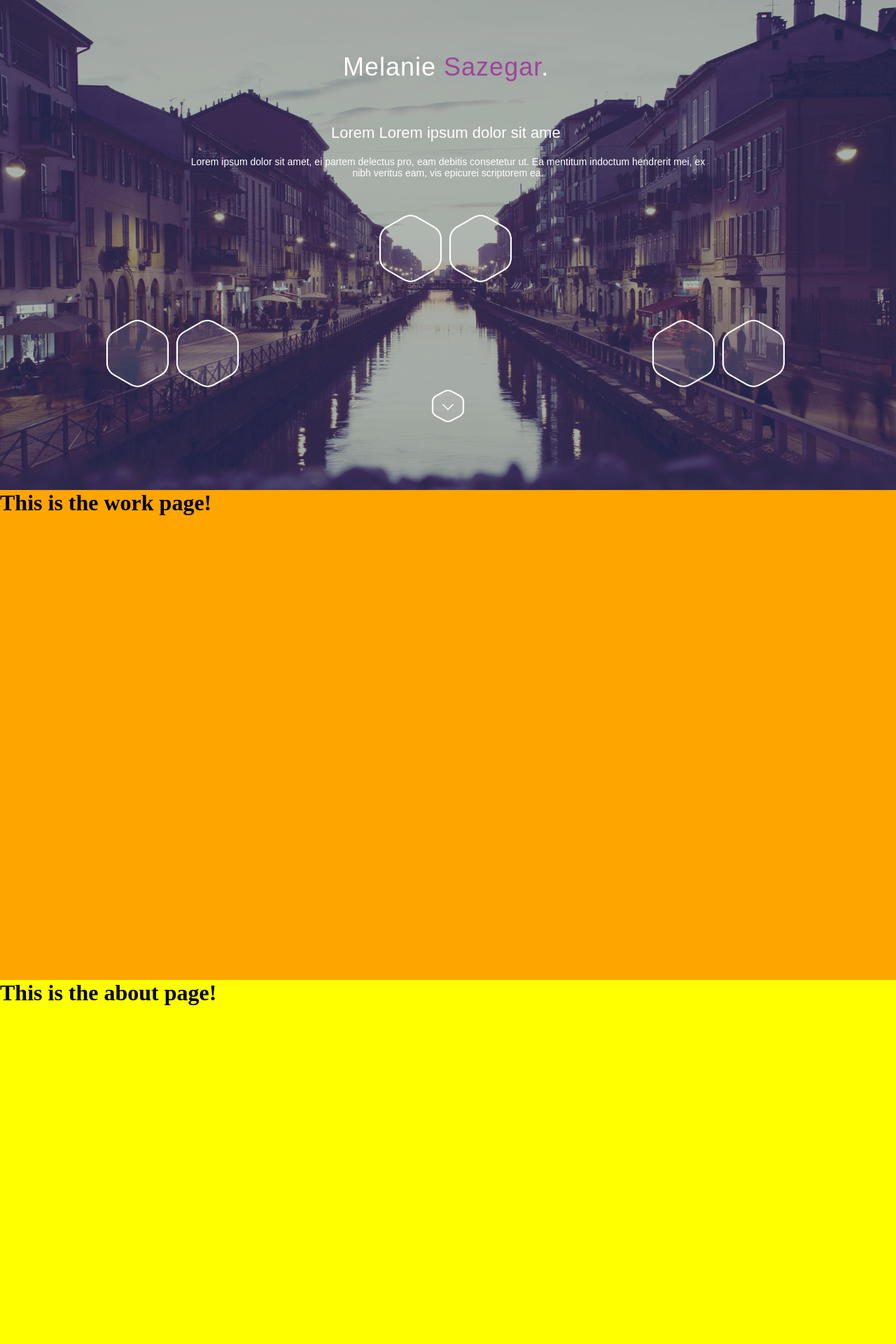
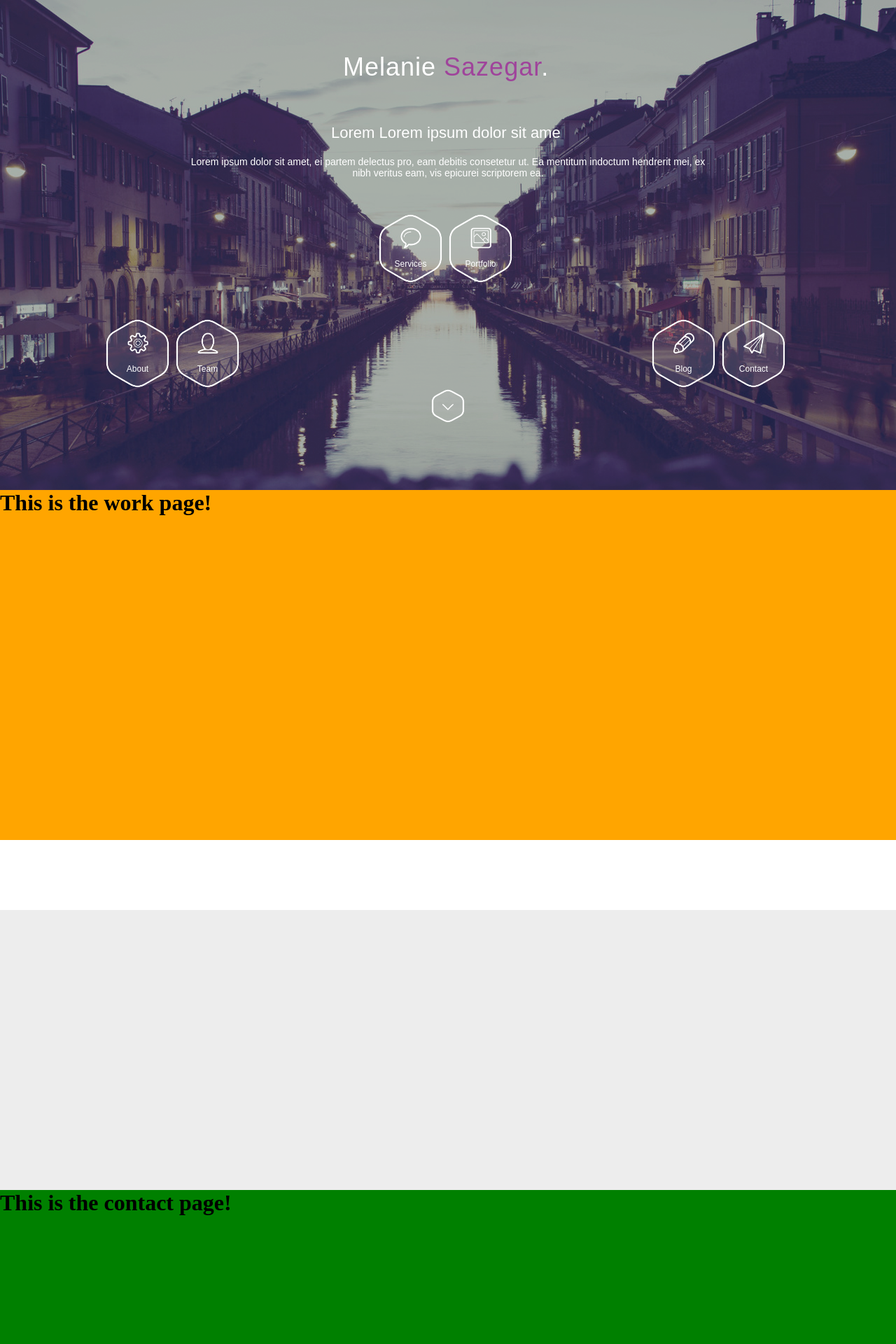
Before and after one commit to msaz/practice, a PHP site: page / in a window 1280 px wide. Shown: the top 1920 px of the page at 70% size. Run offline with PHP 8.4, Linux system fonts and the light colour scheme.

Commit message:
Finished bubbles, added about background colors

```diff
--- a/about.php
+++ b/about.php
@@ -6,4 +6,9 @@
  * Time: 5:25 PM
  */
 ?>
-<h1>This is the about page!</h1>
+<div class="about-top">
+
+</div>
+<div class="about-bottom">
+
+</div>
--- a/css/main.css
+++ b/css/main.css
@@ -4,7 +4,7 @@
 }
 
 .page-div {
-    min-height: 700px;
+    min-height: 500px;
     width: 100%;
 }
 
@@ -12,14 +12,11 @@
     background-image: url("../images/homepage-background.png");
     background-size: cover;
     background-repeat: no-repeat;
+    height: 700px;
 }
 
 #work {
     background-color: orange;
-}
-
-#about {
-    background-color: yellow;
 }
 
 #contact {
@@ -105,3 +102,33 @@
     width: 100%;
     height: 100%;
 }
+
+.bubble-icon {
+    height: 30%;
+    width: 30%;
+    display: block;
+    margin: 0 auto;
+    padding-right: 7px;
+    padding-top: 20px;
+}
+
+.bubble-text {
+    color: white;
+    font-family: sans-serif;
+    font-size: 12px;
+    text-align: center;
+    padding-top: 15px;
+    padding-right: 7px;
+}
+
+.about-top {
+    background-color: white;
+    height: 100px;
+    width: 100%;
+}
+
+.about-bottom {
+    background-color: #EDEDED;
+    height: 400px;
+    width: 100%;
+}
--- a/home.php
+++ b/home.php
@@ -7,32 +7,62 @@
  */
 ?>
 <div class="header">Melanie <span class="purple">Sazegar</span>.</div>
-
 <div class="home-text">
     <p class="title">
         Lorem Lorem ipsum dolor sit ame
     </p>
-
     <p class="text">
         Lorem ipsum dolor sit amet, ei partem delectus pro, eam debitis consetetur ut.
         Ea mentitum indoctum hendrerit mei, ex nibh veritus eam, vis epicurei scriptorem ea.
     </p>
+    <div class="bubble-container-center">
+        <a href="#work">
+            <div class="bubble services-bubble">
+                <img class="bubble-icon" src="images/services-icon.png"/>
 
-    <div class="bubble-container-center">
-        <div class="bubble"></div>
-        <div class="bubble"></div>
+                <p class="bubble-text">Services</p>
+            </div>
+        </a>
+        <a href="#work">
+            <div class="bubble">
+                <img class="bubble-icon" src="images/portfolio-icon.png"/>
+
+                <p class="bubble-text">Portfolio</p>
+            </div>
+        </a>
     </div>
+    <div class="bubble-container-left">
+        <a href="#about">
+            <div class="bubble">
+                <img class="bubble-icon" src="images/about-icon.png"/>
 
-    <div class="bubble-container-left">
-        <div class="bubble"></div>
-        <div class="bubble"></div>
+                <p class="bubble-text">About</p>
+            </div>
+        </a>
+        <a href="#about">
+            <div class="bubble">
+                <img class="bubble-icon" src="images/team-icon.png"/>
+
+                <p class="bubble-text">Team</p>
+            </div>
+        </a>
     </div>
+    <div class="bubble-container-right">
+        <a href="#contact">
+            <div class="bubble">
+                <img class="bubble-icon" src="images/blog-icon.png"/>
 
-    <div class="bubble-container-right">
-        <div class="bubble"></div>
-        <div class="bubble"></div>
+                <p class="bubble-text">Blog</p>
+            </div>
+        </a>
+        <a href="#contact">
+            <div class="bubble">
+                <img class="bubble-icon" src="images/contact-icon.png"/>
+
+                <p class="bubble-text">Contact</p>
+            </div>
+        </a>
     </div>
-
     <div class="scroller">
         <img src="images/scroller.png"/>
     </div>
```
Also changed, not shown: images/about-icon.png (added), images/blog-icon.png (added), images/contact-icon.png (added), images/portfolio-icon.png (added), images/services-icon.png (added), images/team-icon.png (added).
